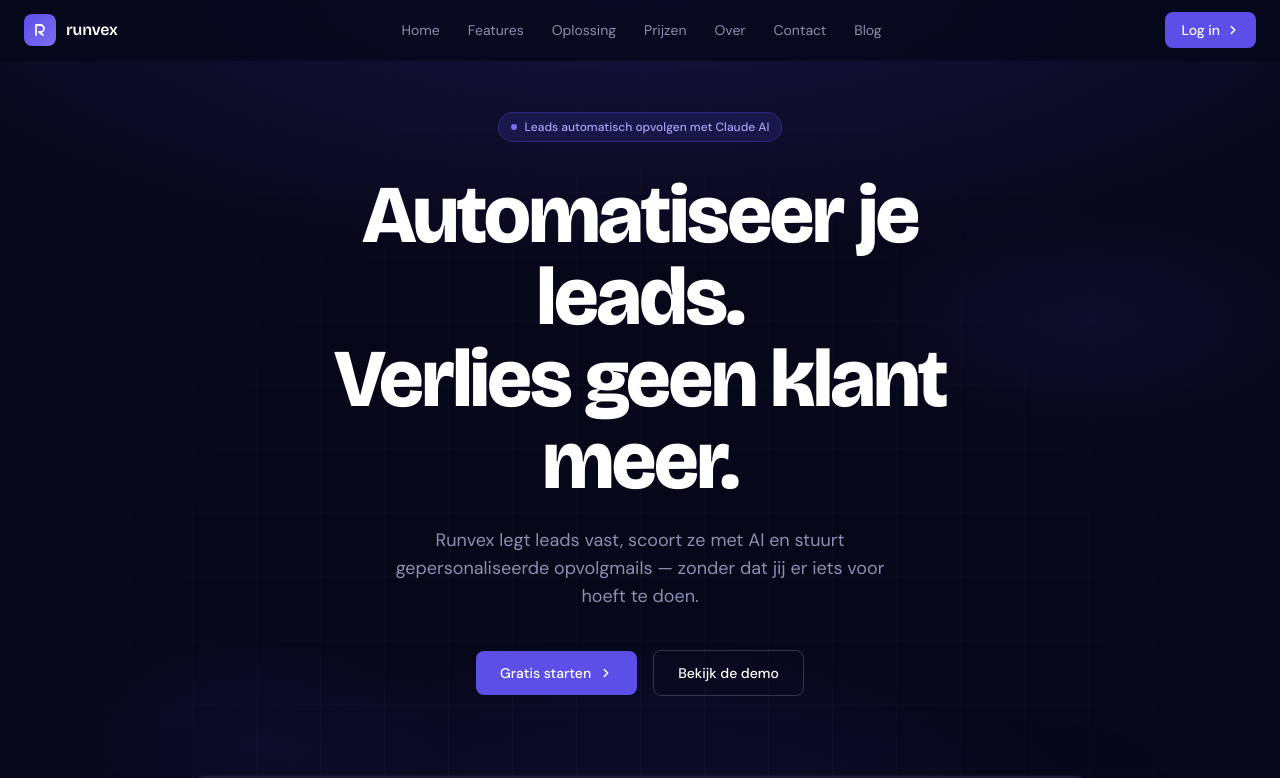
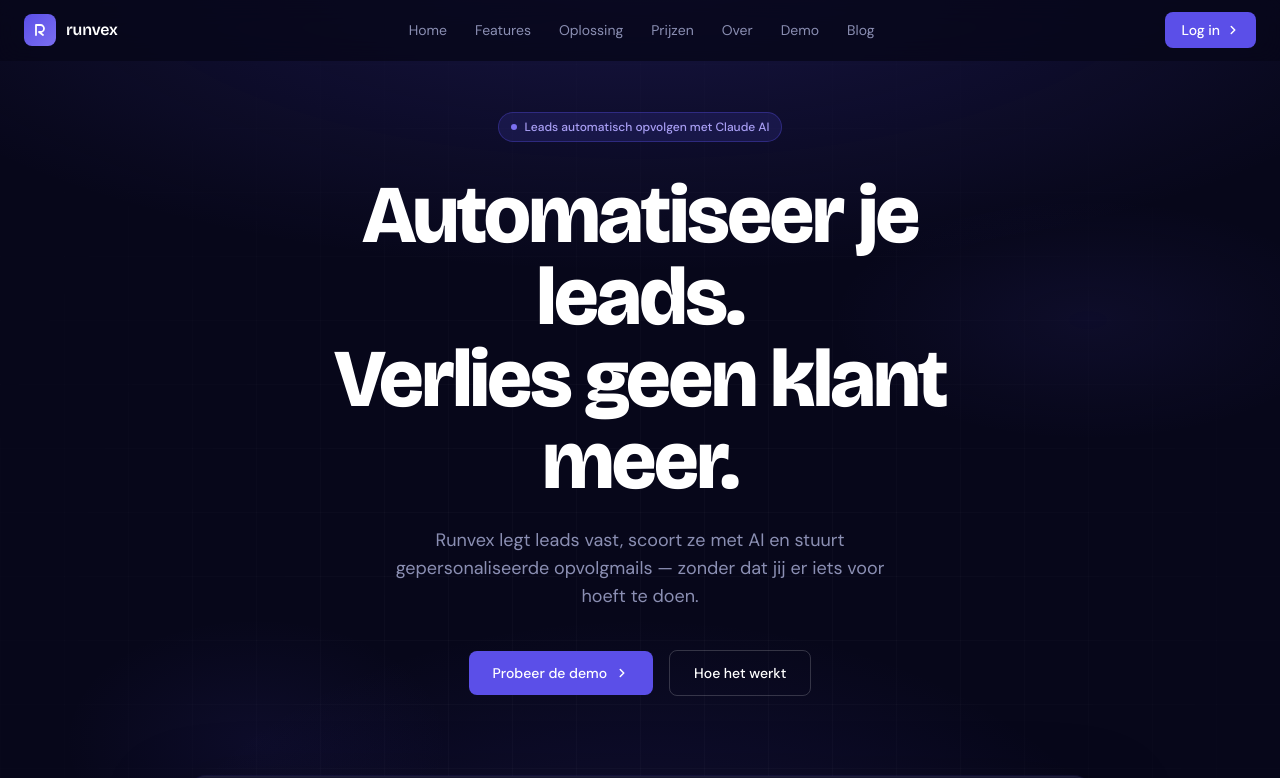
Before and after one commit to skivy2004/Runvex, a Next.js app: page / in a window 1280 px wide. Shown: the top 778 px of the page. Built offline with nearby package versions, Linux system fonts and the light colour scheme.

Commit message:
feat: rename Contact to Demo across landing page — /contact is the lead automation demo

```diff
--- a/app/components/layout/Footer.tsx
+++ b/app/components/layout/Footer.tsx
@@ -11,7 +11,7 @@ export default function Footer() {
   const companyLinks = [
     { label: 'Over Runvex', href: '/#testimonials' },
     { label: 'Blog', href: '#' },
-    { label: 'Contact', href: '/contact' },
+    { label: 'Demo proberen', href: '/contact' },
     { label: 'Vacatures', href: '#' },
   ]
   const legalLinks = [
--- a/app/components/layout/Navbar.tsx
+++ b/app/components/layout/Navbar.tsx
@@ -33,7 +33,7 @@ export default function Navbar() {
     { label: 'Oplossing', href: '/#hoe-het-werkt' },
     { label: 'Prijzen', href: '/#pricing' },
     { label: 'Over', href: '/#testimonials' },
-    { label: 'Contact', href: '/contact' },
+    { label: 'Demo', href: '/contact' },
     { label: 'Blog', href: '/#blog' },
   ]
 
--- a/app/components/sections/CTASection.tsx
+++ b/app/components/sections/CTASection.tsx
@@ -71,7 +71,7 @@ export default function CTASection() {
                 onMouseEnter={(e) => (e.currentTarget.style.background = '#6B5FF8')}
                 onMouseLeave={(e) => (e.currentTarget.style.background = 'var(--purple)')}
               >
-                Gratis starten
+                Probeer de demo
                 <svg
                   width="14"
                   height="14"
@@ -99,7 +99,7 @@ export default function CTASection() {
                   (e.currentTarget.style.borderColor = 'rgba(255,255,255,0.18)')
                 }
               >
-                Bekijk demo
+                Hoe het werkt
               </a>
             </div>
           </div>
--- a/app/components/sections/HeroSection.tsx
+++ b/app/components/sections/HeroSection.tsx
@@ -222,7 +222,7 @@ export default function HeroSection() {
               onMouseEnter={(e) => (e.currentTarget.style.background = '#6B5FF8')}
               onMouseLeave={(e) => (e.currentTarget.style.background = 'var(--purple)')}
             >
-              Gratis starten
+              Probeer de demo
               <svg width="14" height="14" viewBox="0 0 14 14" fill="none" className="transition-transform duration-150 group-hover:translate-x-[3px]">
                 <path d="M5.25 3.5L8.75 7L5.25 10.5" stroke="currentColor" strokeWidth="1.5" strokeLinecap="round" strokeLinejoin="round"/>
               </svg>
@@ -234,7 +234,7 @@ export default function HeroSection() {
               onMouseEnter={(e) => (e.currentTarget.style.borderColor = 'rgba(255,255,255,0.35)')}
               onMouseLeave={(e) => (e.currentTarget.style.borderColor = 'rgba(255,255,255,0.18)')}
             >
-              Bekijk de demo
+              Hoe het werkt
             </a>
           </div>
         </div>
```
